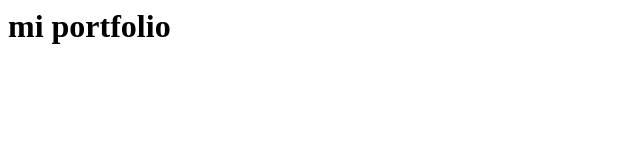
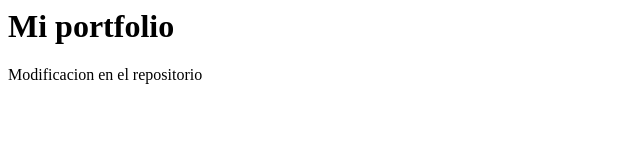
Before and after one commit to MarRamona/Portfolio-frontend, a plain HTML site: page INDEX.HTML in a window 1280 px wide. Shown: the whole page, without its empty margins (0-640 px from the left). Drawn offline with Linux system fonts and the light colour scheme.

Commit message:
Update INDEX.HTML

```diff
--- a/INDEX.HTML
+++ b/INDEX.HTML
@@ -1,3 +1,2 @@
-<h1>mi portfolio
-
-</h1>
+<h1>Mi portfolio</h1>
+<p> Modificacion en el repositorio<p>
```
